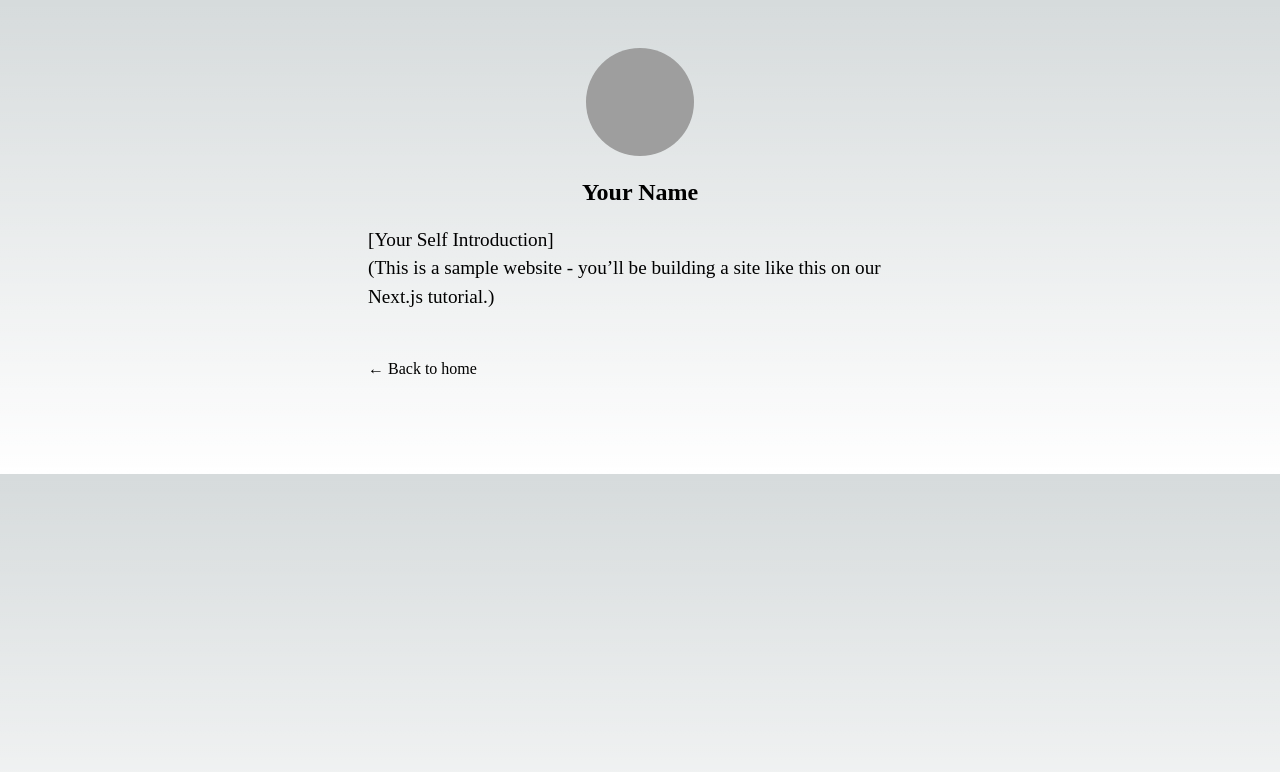
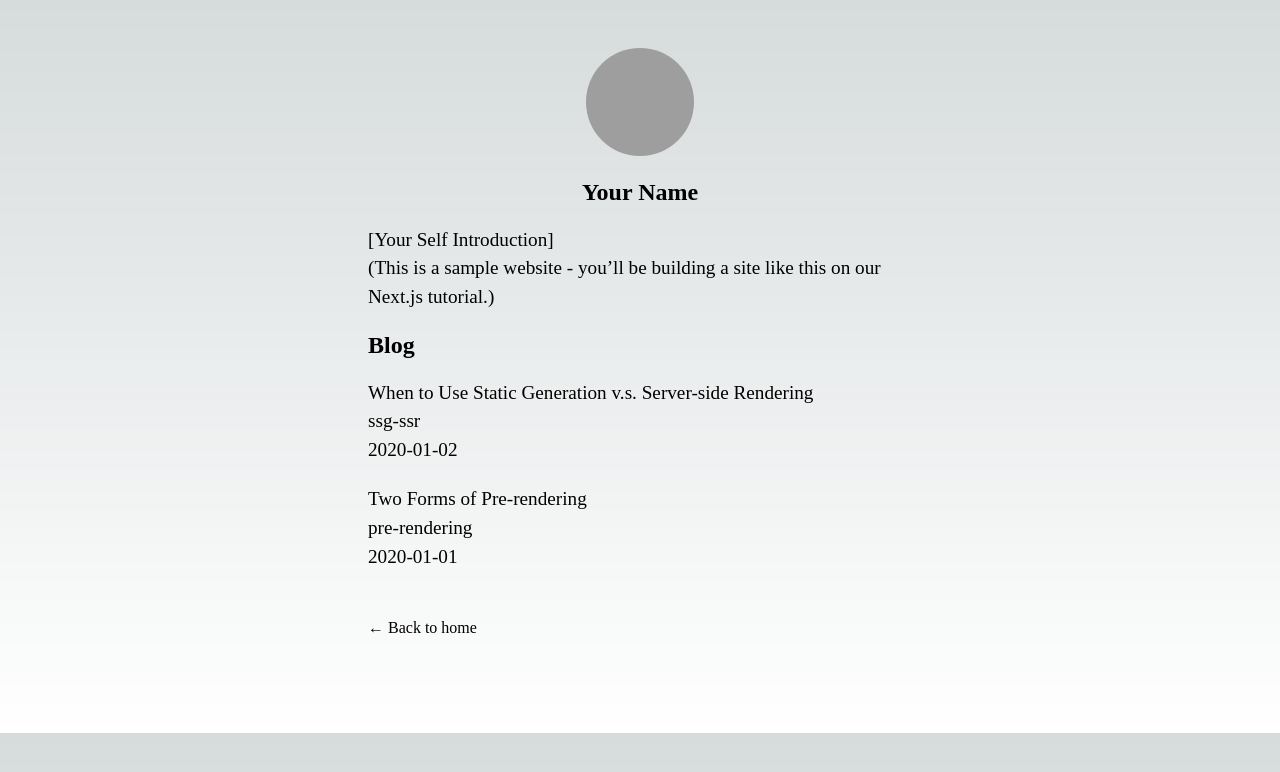
Before and after one commit to autumn-caer/mimick-dso, a Next.js app in the folder front/: page / in a window 1280 px wide. Shown: the top 772 px of the page. Built offline with nearby package versions, Linux system fonts and the light colour scheme; grey boxes are pictures that could not be loaded.

Commit message:
staticProps parts  completed

```diff
--- /dev/null
+++ b/front/lib/posts.js
@@ -0,0 +1,35 @@
+import fs from 'fs'
+import path from 'path'
+import matter from 'gray-matter'
+
+const postsDirectory = path.join(process.cwd(), 'posts')
+
+export function getSortedPostsData () {
+  // Get file names under /posts
+  const fileNames = fs.readdirSync(postsDirectory)
+  const allPostsData = fileNames.map((fileName) => {
+    // Remove ".md" from file name to get id
+    const id = fileName.replace(/\.md$/, '')
+
+    // Read markdown file as string
+    const fullPath = path.join(postsDirectory, fileName)
+    const fileContents = fs.readFileSync(fullPath, 'utf8')
+
+    // Use gray-matter to parse the post metadata section
+    const matterResult = matter(fileContents)
+
+    // Combine the data with the id
+    return {
+      id,
+      ...matterResult.data
+    }
+  })
+  // Sort posts by date
+  return allPostsData.sort((a, b) => {
+    if (a.date < b.date) {
+      return 1
+    } else {
+      return -1
+    }
+  })
+}
--- a/front/pages/index.tsx
+++ b/front/pages/index.tsx
@@ -1,8 +1,28 @@
 import Head from "next/head";
 import Layout, { siteTitle } from "../components/layout";
 import utilStyles from "../styles/utils.module.css";
+import { getSortedPostsData } from "../lib/posts";
 
-export default function Home() {
+export async function getStaticProps() {
+  const allPostsData = getSortedPostsData();
+  return {
+    props: {
+      allPostsData,
+    },
+  };
+}
+
+interface PostData {
+  id: string;
+  date: string;
+  title: string;
+}
+
+export default function Home({
+  allPostsData,
+}: {
+  allPostsData: Array<PostData>;
+}) {
   return (
     <Layout home={false}>
       <>
@@ -16,6 +36,22 @@
             <a href="https://nextjs.org/learn">our Next.js tutorial</a>.)
           </p>
         </section>
+
+        {/* Add this <section> tag below the existing <section> tag */}
+        <section className={`${utilStyles.headingMd} ${utilStyles.padding1px}`}>
+          <h2 className={utilStyles.headingLg}>Blog</h2>
+          <ul className={utilStyles.list}>
+            {allPostsData.map(({ id, date, title }: PostData) => (
+              <li className={utilStyles.listItem} key={id}>
+                {title}
+                <br />
+                {id}
+                <br />
+                {date}
+              </li>
+            ))}
+          </ul>
+        </section>
       </>
     </Layout>
   );
```
